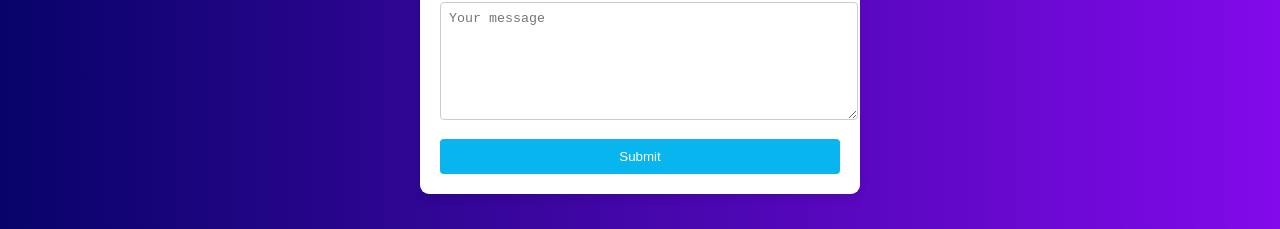
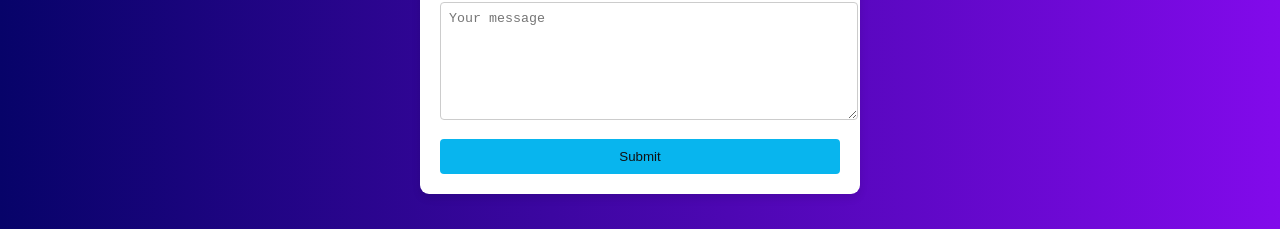
Before and after one commit to Lithasa/LeraningReact, a React (Create React App) app in the folder reactp/: page / in a window 1280 px wide. Shown: the part 434-663 px from the top of the page. Built offline with nearby package versions, Linux system fonts and the light colour scheme.

Commit message:
changed some styles

```diff
--- a/reactp/src/App.css
+++ b/reactp/src/App.css
@@ -49,7 +49,7 @@ textarea {
 
 button {
   background-color: #08b5ee;
-  color: white;
+  color: rgb(17, 16, 17);
   border: none;
   padding: 10px 20px;
   border-radius: 4px;
@@ -58,7 +58,7 @@ button {
 }
 
 button:hover {
-  background-color: #feb47b;
+  background-color: #ae7dea;
 }
 
 @media (max-width: 768px) {
```
